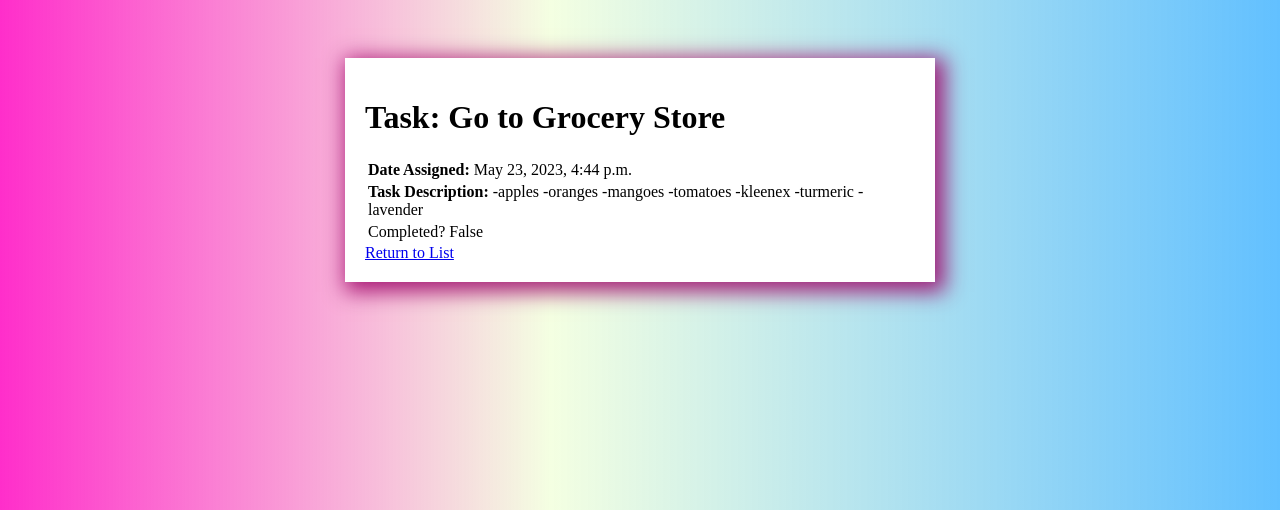
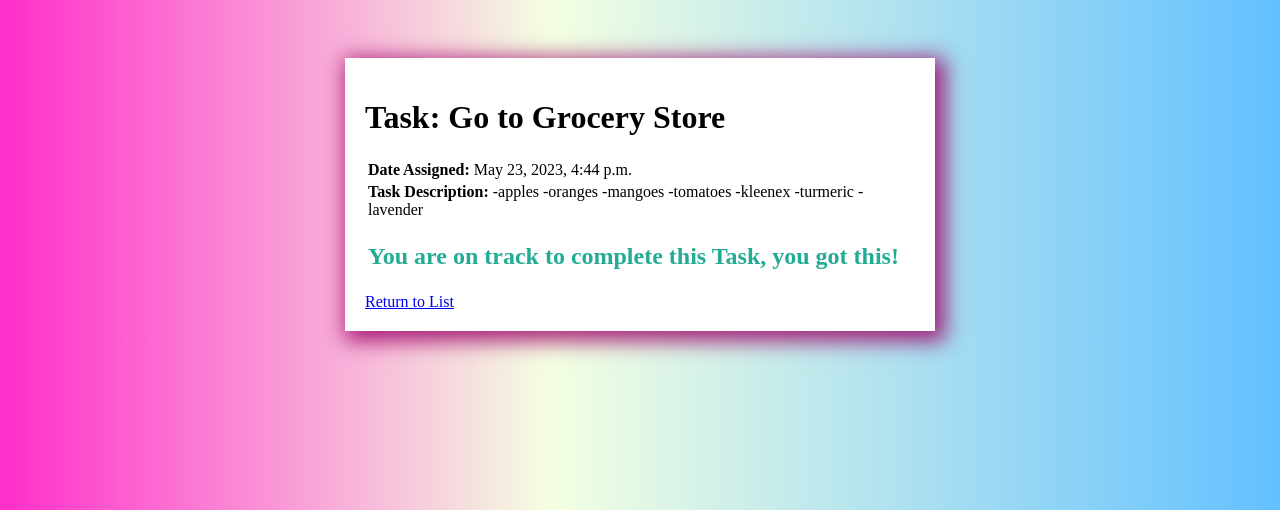
Before and after one commit to LeahGrim/TodoList, a Django app: page /task/10/ in a window 1280 px wide. Shown: the top 510 px of the page. Run offline with Django 4.2, Linux system fonts and the light colour scheme; a user stored in the database is signed in; data comes from the database, SQL or seed files in the repository; both versions use the stored data as it was after the commit.

Commit message:
changed task detail page and routing info on task_list.html

```diff
--- a/todolistprj/todo/templates/todo/main.html
+++ b/todolistprj/todo/templates/todo/main.html
@@ -48,6 +48,9 @@
         .empty-message{
             text-align: center;
         }
+        .completion-message{
+            color:rgba(5, 159, 136, 0.877);
+        }
     </style>
     <body>
         <div class="container">
--- a/todolistprj/todo/templates/todo/task.html
+++ b/todolistprj/todo/templates/todo/task.html
@@ -13,7 +13,13 @@
     <td> <b> Task Description: </b>{{task.description}}</td>
 </tr>
 <tr>
-    <td> Completed? {{task.complete}}</td>
+    <td>
+        {% if tasks.complete %}
+       <h2 class="completion-message"> Congrats! You have marked this task as completed!!! </h2>
+       {% else %}
+       <h2 class="completion-message"> You are on track to complete this Task, you got this! </h2>
+       {% endif %}
+    </td>
 </tr>
 
 </table>
--- a/todolistprj/todo/templates/todo/task_list.html
+++ b/todolistprj/todo/templates/todo/task_list.html
@@ -31,7 +31,7 @@
 
                         <div class="task-title">
                         <div class="task-complete-icon"></div>
-                        <i><s><a href="{% url 'tasks-update' tasks.id%}">{{ tasks }} : </a></s></i>
+                        <i><s><a href="{% url 'tasks-detail' tasks.id%}">{{ tasks }} : </a></s></i>
 
                         <div class="todo-buttons"> <tr> <a href="{% url 'tasks-update' tasks.id %}"> Edit: </a></tr> </div>
                         <div class="todo-buttons">  <tr> <a class="delete-link" href="{% url 'tasks-delete' tasks.id %}"> Delete</a> </tr></div>
@@ -43,7 +43,7 @@
 
                     <div class="task-title">
                         <div class="task-incomplete-icon"></div>
-                        <a href="{% url 'tasks-update' tasks.id%}">{{ tasks }} : </a>
+                        <a href="{% url 'tasks-detail' tasks.id%}">{{ tasks }} : </a>
 
                         <div class="todo-buttons"> <a href="{% url 'tasks-update' tasks.id %}"> Edit: </a></div>
                         <div class="todo-buttons">  <a class="delete-link" href="{% url 'tasks-delete' tasks.id %}">Delete</a> </div>
```
Also changed, not shown: todolistprj/db.sqlite3.
